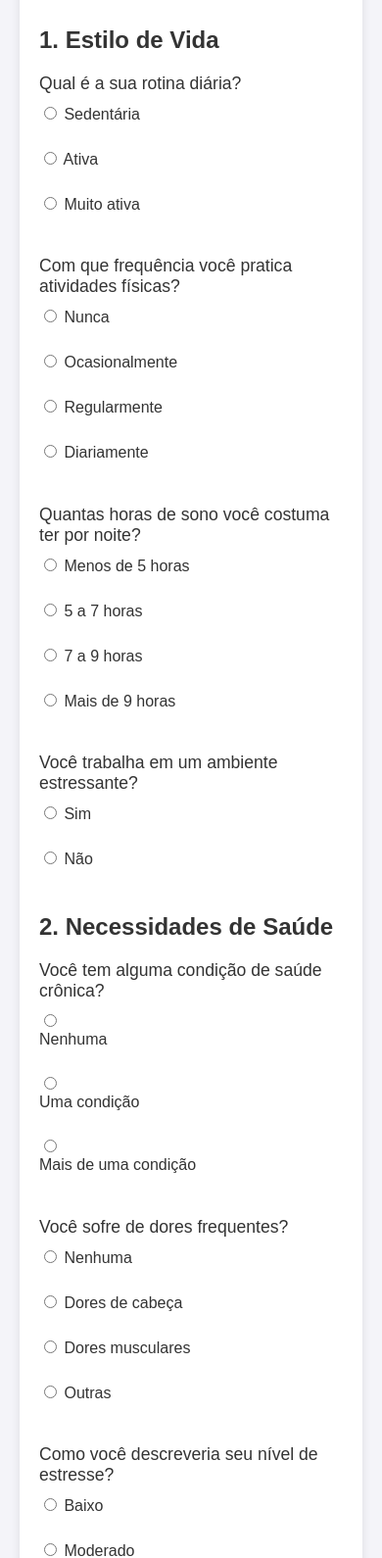
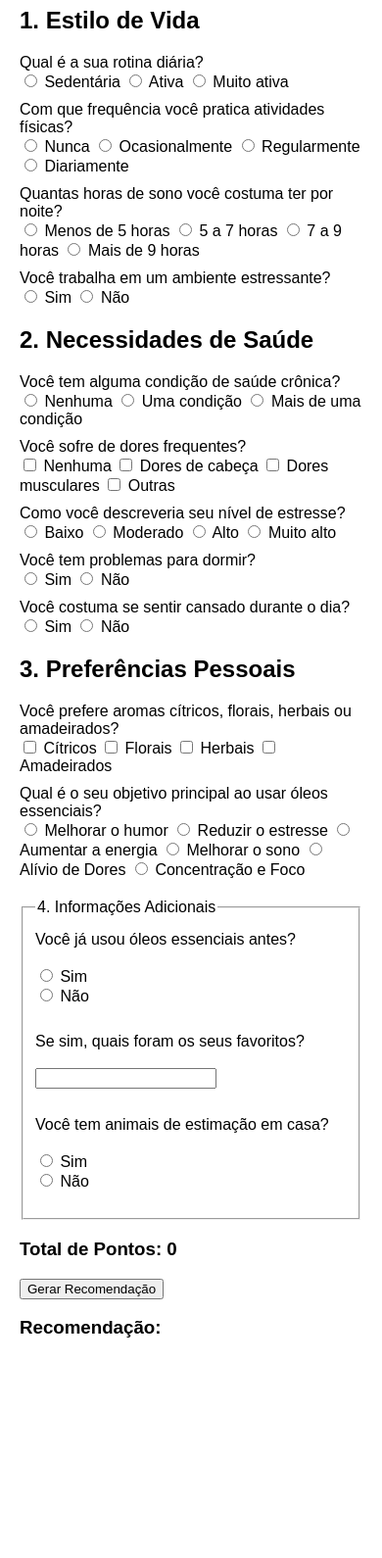
Before and after one commit to qnvitor/aroma_essence, a plain HTML site: page index.html in a window 390 px wide. Shown: the part 130-1720 px from the top of the page at 98% size. After the commit the page ends 1535 px from the top, so only its background shows below. Drawn offline with Linux system fonts and the light colour scheme.

Commit message:
att recomendacao

```diff
--- a/index.html
+++ b/index.html
@@ -3,113 +3,109 @@
 <head>
   <meta charset="UTF-8">
   <meta name="viewport" content="width=device-width, initial-scale=1.0">
-    <title>Questionário de Óleos Essenciais</title>
+  <title>Formulário de Pesquisa</title>
   <link rel="stylesheet" href="style.css">
 </head>
 <body>
-    <h1>Questionário de Óleos Essenciais</h1>
+  <h1>Formulário de Pesquisa</h1>
 
-    <form id="questionario">
-        <!-- Estilo de Vida -->
+  <form id="surveyForm">
+    <!-- Seção 1: Estilo de Vida -->
+    <div class="question-section">
       <h2>1. Estilo de Vida</h2>
 
-        <p>Qual é a sua rotina diária?</p>
-        <label><input type="radio" name="rotina" value="1"> Sedentária</label><br>
-        <label><input type="radio" name="rotina" value="2"> Ativa</label><br>
-        <label><input type="radio" name="rotina" value="3"> Muito ativa</label><br>
+      <label>Qual é a sua rotina diária?</label>
+      <input type="radio" name="routine" value="1" onclick="calculatePoints()"> Sedentária
+      <input type="radio" name="routine" value="2" onclick="calculatePoints()"> Ativa
+      <input type="radio" name="routine" value="3" onclick="calculatePoints()"> Muito ativa
 
-        <p>Com que frequência você pratica atividades físicas?</p>
-        <label><input type="radio" name="atividadesFisicas" value="0"> Nunca</label><br>
-        <label><input type="radio" name="atividadesFisicas" value="1"> Ocasionalmente</label><br>
-        <label><input type="radio" name="atividadesFisicas" value="2"> Regularmente</label><br>
-        <label><input type="radio" name="atividadesFisicas" value="3"> Diariamente</label><br>
+      <label>Com que frequência você pratica atividades físicas?</label>
+      <input type="radio" name="exercise" value="0" onclick="calculatePoints()"> Nunca
+      <input type="radio" name="exercise" value="1" onclick="calculatePoints()"> Ocasionalmente
+      <input type="radio" name="exercise" value="2" onclick="calculatePoints()"> Regularmente
+      <input type="radio" name="exercise" value="3" onclick="calculatePoints()"> Diariamente
 
-        <p>Quantas horas de sono você costuma ter por noite?</p>
-        <label><input type="radio" name="horasSono" value="0"> Menos de 5 horas</label><br>
-        <label><input type="radio" name="horasSono" value="1"> 5 a 7 horas</label><br>
-        <label><input type="radio" name="horasSono" value="2"> 7 a 9 horas</label><br>
-        <label><input type="radio" name="horasSono" value="3"> Mais de 9 horas</label><br>
+      <label>Quantas horas de sono você costuma ter por noite?</label>
+      <input type="radio" name="sleep" value="0" onclick="calculatePoints()"> Menos de 5 horas
+      <input type="radio" name="sleep" value="1" onclick="calculatePoints()"> 5 a 7 horas
+      <input type="radio" name="sleep" value="2" onclick="calculatePoints()"> 7 a 9 horas
+      <input type="radio" name="sleep" value="3" onclick="calculatePoints()"> Mais de 9 horas
 
-        <p>Você trabalha em um ambiente estressante?</p>
-        <label><input type="radio" name="ambienteEstressante" value="0"> Sim</label><br>
-        <label><input type="radio" name="ambienteEstressante" value="1"> Não</label><br>
+      <label>Você trabalha em um ambiente estressante?</label>
+      <input type="radio" name="stressEnv" value="0" onclick="calculatePoints()"> Sim
+      <input type="radio" name="stressEnv" value="1" onclick="calculatePoints()"> Não
+    </div>
 
-        <!-- Necessidades de Saúde -->
+    <!-- Seção 2: Necessidades de Saúde -->
+    <div class="question-section">
       <h2>2. Necessidades de Saúde</h2>
 
-        <!-- Pergunta: Você tem alguma condição de saúde crônica? -->
-        <p>Você tem alguma condição de saúde crônica?</p>
-        <input type="radio" id="nenhumaCondicao" name="saudeCronica" value="nenhuma">
-        <label for="nenhumaCondicao">Nenhuma</label><br>
+      <label>Você tem alguma condição de saúde crônica?</label>
+      <input type="radio" name="healthCondition" value="2" onclick="calculatePoints()"> Nenhuma
+      <input type="radio" name="healthCondition" value="1" onclick="calculatePoints()"> Uma condição
+      <input type="radio" name="healthCondition" value="0" onclick="calculatePoints()"> Mais de uma condição
 
-        <input type="radio" id="umaCondicao" name="saudeCronica" value="uma">
-        <label for="umaCondicao">Uma condição</label>
-        <input type="text" id="descricaoUmaCondicao" placeholder="Descreva a condição" style="display: none;"><br>
+      <label>Você sofre de dores frequentes?</label>
+      <input type="checkbox" name="pain" value="2" onclick="calculatePoints()"> Nenhuma
+      <input type="checkbox" name="pain" value="1" onclick="calculatePoints()"> Dores de cabeça
+      <input type="checkbox" name="pain" value="1" onclick="calculatePoints()"> Dores musculares
+      <input type="checkbox" name="pain" value="1" onclick="calculatePoints()"> Outras
 
-        <input type="radio" id="maisCondicoes" name="saudeCronica" value="mais">
-        <label for="maisCondicoes">Mais de uma condição</label>
-        <input type="text" id="descricaoMaisCondicoes" placeholder="Descreva as condições" style="display: none;"><br>
+      <label>Como você descreveria seu nível de estresse?</label>
+      <input type="radio" name="stressLevel" value="3" onclick="calculatePoints()"> Baixo
+      <input type="radio" name="stressLevel" value="2" onclick="calculatePoints()"> Moderado
+      <input type="radio" name="stressLevel" value="1" onclick="calculatePoints()"> Alto
+      <input type="radio" name="stressLevel" value="0" onclick="calculatePoints()"> Muito alto
 
-        <p>Você sofre de dores frequentes?</p>
-        <label><input type="radio" name="doresFrequentes" value="2"> Nenhuma</label><br>
-        <label><input type="radio" name="doresFrequentes" value="1"> Dores de cabeça</label><br>
-        <label><input type="radio" name="doresFrequentes" value="1"> Dores musculares</label><br>
-        <label><input type="radio" name="doresFrequentes" value="outras"> Outras</label>
-        <input type="text" id="descricaoOutrasDores" placeholder="Descreva as dores" style="display: none;"><br>
+      <label>Você tem problemas para dormir?</label>
+      <input type="radio" name="sleepProblems" value="0" onclick="calculatePoints()"> Sim
+      <input type="radio" name="sleepProblems" value="1" onclick="calculatePoints()"> Não
 
-        <p>Como você descreveria seu nível de estresse?</p>
-        <label><input type="radio" name="nivelEstresse" value="3"> Baixo</label><br>
-        <label><input type="radio" name="nivelEstresse" value="2"> Moderado</label><br>
-        <label><input type="radio" name="nivelEstresse" value="1"> Alto</label><br>
-        <label><input type="radio" name="nivelEstresse" value="0"> Muito alto</label><br>
+      <label>Você costuma se sentir cansado durante o dia?</label>
+      <input type="radio" name="tired" value="0" onclick="calculatePoints()"> Sim
+      <input type="radio" name="tired" value="1" onclick="calculatePoints()"> Não
+    </div>
 
-        <p>Você tem problemas para dormir?</p>
-        <label><input type="radio" name="problemasDormir" value="0"> Sim</label><br>
-        <label><input type="radio" name="problemasDormir" value="1"> Não</label><br>
-
-        <p>Você costuma se sentir cansado durante o dia?</p>
-        <label><input type="radio" name="cansaco" value="0"> Sim</label><br>
-        <label><input type="radio" name="cansaco" value="1"> Não</label><br>
-
-        <!-- Preferências Pessoais -->
+    <!-- Seção 3: Preferências Pessoais -->
+    <div class="question-section">
       <h2>3. Preferências Pessoais</h2>
 
-        <p>Você prefere aromas cítricos, florais, herbais ou amadeirados?</p>
-        <label><input type="radio" name="preferenciaAroma" value="citricos_florais"> Cítricos</label><br>
-        <label><input type="radio" name="preferenciaAroma" value="citricos_florais"> Florais</label><br>
-        <label><input type="radio" name="preferenciaAroma" value="herbais_amadeirados"> Herbais</label><br>
-        <label><input type="radio" name="preferenciaAroma" value="herbais_amadeirados"> Amadeirados</label><br>
+      <label>Você prefere aromas cítricos, florais, herbais ou amadeirados?</label>
+      <input type="checkbox" name="aromaPreference" value="citricaFlorais" onclick="calculatePoints()"> Cítricos
+      <input type="checkbox" name="aromaPreference" value="citricaFlorais" onclick="calculatePoints()"> Florais
+      <input type="checkbox" name="aromaPreference" value="herbaisAmadeiradas" onclick="calculatePoints()"> Herbais
+      <input type="checkbox" name="aromaPreference" value="herbaisAmadeiradas" onclick="calculatePoints()"> Amadeirados
 
-        <p>Algum aroma específico te incomoda?</p>
-        <label><input type="checkbox" name="aromaIncomoda" value="menta"> Menta</label><br>
-        <label><input type="checkbox" name="aromaIncomoda" value="lavanda"> Lavanda</label><br>
+      <label>Qual é o seu objetivo principal ao usar óleos essenciais?</label>
+      <input type="radio" name="goal" value="melhorarHumor" onclick="calculatePoints()"> Melhorar o humor
+      <input type="radio" name="goal" value="reduzirEstresse" onclick="calculatePoints()"> Reduzir o estresse
+      <input type="radio" name="goal" value="aumentarEnergia" onclick="calculatePoints()"> Aumentar a energia
+      <input type="radio" name="goal" value="melhorarSono" onclick="calculatePoints()"> Melhorar o sono
+      <input type="radio" name="goal" value="alivioDores" onclick="calculatePoints()"> Alívio de Dores
+      <input type="radio" name="goal" value="concentracaoFoco" onclick="calculatePoints()"> Concentração e Foco
+    </div>
 
-        <p>Você gosta de difusores, óleos de massagem ou sprays de ambiente?</p>
-        <label><input type="radio" name="preferenciaUso" value="difusores"> Difusores</label><br>
-        <label><input type="radio" name="preferenciaUso" value="oleos_massagem"> Óleos de massagem</label><br>
-        <label><input type="radio" name="preferenciaUso" value="sprays_ambiente"> Sprays de ambiente</label><br>
+    <fieldset>
+      <legend>4. Informações Adicionais</legend>
 
-        <p>Qual é o seu objetivo principal ao usar óleos essenciais?</p>
-        <label><input type="radio" name="objetivoPrincipal" value="humor"> Melhorar o humor</label><br>
-        <label><input type="radio" name="objetivoPrincipal" value="estresse"> Reduzir o estresse</label><br>
-        <label><input type="radio" name="objetivoPrincipal" value="energia"> Aumentar a energia</label><br>
-        <label><input type="radio" name="objetivoPrincipal" value="concentracao"> Melhorar a concentração</label><br>
+      <label>Você já usou óleos essenciais antes?</label><br>
+      <input type="radio" name="usedOils" value="1" onclick="calculatePoints()"> Sim<br>
+      <input type="radio" name="usedOils" value="0" onclick="calculatePoints()"> Não<br><br>
 
-        <!-- Informações Adicionais -->
-        <h2>4. Informações Adicionais</h2>
+      <label>Se sim, quais foram os seus favoritos?</label><br>
+      <input type="text" name="favoriteOils"><br><br>
 
-        <p>Você já usou óleos essenciais antes?</p>
-        <label><input type="radio" name="usouOleosAntes" value="1"> Sim</label><br>
-        <label><input type="radio" name="usouOleosAntes" value="0"> Não</label><br>
+      <label>Você tem animais de estimação em casa?</label><br>
+      <input type="radio" name="petsAtHome" value="0" onclick="calculatePoints()"> Sim<br>
+      <input type="radio" name="petsAtHome" value="1" onclick="calculatePoints()"> Não<br><br>
+    </fieldset>
 
-        <p>Você tem animais de estimação em casa?</p>
-        <label><input type="radio" name="animaisEstimacao" value="0"> Sim</label><br>
-        <label><input type="radio" name="animaisEstimacao" value="1"> Não</label><br>
+    <h3>Total de Pontos: <span id="totalPoints">0</span></h3>
+    <button type="button" onclick="generateRecommendation()">Gerar Recomendação</button>
 
-        <button type="button" onclick="calcularRecomendacao()">Ver Recomendação</button>
+    <!-- Elemento para exibir a recomendação -->
+    <h3>Recomendação: <span id="recommendation"></span></h3>
   </form>
-
-    <p id="resultado"></p>
 
   <script src="script.js"></script>
 </body>
--- a/script.js
+++ b/script.js
@@ -1,148 +1,93 @@
-// Mostrar/ocultar campos de texto com base na seleção da condição de saúde crônica
-function toggleInputDisplay(radioName, displayMapping) {
-    document.querySelectorAll(`input[name="${radioName}"]`).forEach((elem) => {
-        elem.addEventListener('change', function() {
-            for (const [value, ids] of Object.entries(displayMapping)) {
-                const [showId, hideIds] = ids;
-                if (this.value === value) {
-                    // Mostrar a caixa de texto correspondente
-                    if (showId) {
-                        document.getElementById(showId).style.display = "inline-block";
-                    }
-                    // Ocultar as caixas de texto correspondentes
-                    hideIds.forEach(hideId => {
-                        document.getElementById(hideId).style.display = "none";
-                    });
-                } else {
-                    // Ocultar as caixas de texto se não forem selecionadas
-                    if (hideIds.includes(showId)) {
-                        document.getElementById(showId).style.display = "none";
-                    }
-                }
-            }
-        });
+function calculatePoints() {
+    let total = 0;
+    const form = document.forms['surveyForm'];
+
+    const inputs = form.querySelectorAll('input[type="radio"]:checked, input[type="checkbox"]:checked');
+    inputs.forEach(input => {
+        total += parseInt(input.value) || 0;
     });
+
+    document.getElementById("totalPoints").innerText = total;
+    return total;
+  }
+
+  function getRecommendation(goal, score, preference) {
+    const recommendations = {
+        melhorarHumor: {
+            citricaFlorais: score >= 20
+                ? "Laranja doce + Limão + Bergamota ou Lavanda + Ylang Ylang + Gerânio"
+                : "Lavanda + Laranja doce + Jasmim + Rosa",
+            herbaisAmadeiradas: score >= 20
+                ? "Alecrim + Eucalipto + Cedro + Manjerona"
+                : "Sândalo + Cedro + Lavanda + Hortelã-pimenta"
+        },
+        reduzirEstresse: {
+            citricaFlorais: score >= 20
+                ? "Bergamota + Neroli + Ylang Ylang + Lavanda"
+                : "Lavanda + Rosa + Laranja doce + Camomila",
+            herbaisAmadeiradas: score >= 20
+                ? "Lavanda + Manjericão + Alecrim ou Cedro + Sândalo"
+                : "Sálvia + Camomila + Cedro + Patchouli"
+        },
+        aumentarEnergia: {
+            citricaFlorais: score >= 20
+                ? "Alecrim + Hortelã-pimenta + Limão + Canela"
+                : "Toranja + Limão Siciliano + Tangerina ou Hortelã-pimenta + Eucalipto + Alecrim",
+            herbaisAmadeiradas: score >= 20
+                ? "Alecrim + Hortelã-pimenta + Limão + Canela"
+                : "Toranja + Limão Siciliano + Tangerina ou Hortelã-pimenta + Eucalipto + Alecrim"
+        },
+        melhorarSono: {
+            independente: score >= 20
+                ? "Lavanda + Camomila Romana + Neroli ou Cedro + Vetiver + Sândalo"
+                : "Lavanda + Camomila + Cedro + Sândalo"
+        },
+        alivioDores: {
+            citricaFlorais: score >= 20
+                ? "Eucalipto + Hortelã-pimenta + Gengibre ou Lavanda + Alecrim + Manjerona"
+                : "Eucalipto + Hortelã-pimenta + Gengibre ou Lavanda + Alecrim + Manjerona",
+            herbaisAmadeiradas: score >= 20
+                ? "Alecrim + Eucalipto + Lavanda + Sândalo"
+                : "Alecrim + Eucalipto + Lavanda + Sândalo"
+        },
+        concentracaoFoco: {
+            citricaFlorais: score >= 20
+                ? "Limão + Alecrim + Menta ou Hortelã-pimenta + Alecrim + Sálvia"
+                : "Limão + Bergamota + Eucalipto + Alecrim",
+            herbaisAmadeiradas: score >= 20
+                ? "Alecrim + Cedro + Vetiver + Hortelã-pimenta"
+                : "Patchouli + Sândalo + Alecrim + Eucalipto"
+        }
+    };
+
+    // Verifica se existe uma recomendação específica para o objetivo e preferência
+    if (recommendations[goal] && recommendations[goal][preference]) {
+        return recommendations[goal][preference];
+    }
+    // Caso especial para objetivos que não dependem de preferências específicas
+    if (recommendations[goal] && recommendations[goal].independente) {
+        return recommendations[goal].independente;
+    }
+    return "Nenhuma recomendação específica";
 }
 
-// Inicializando os campos de entrada
-toggleInputDisplay('saudeCronica', {
-    'uma': ['descricaoUmaCondicao', []],
-    'mais': ['descricaoMaisCondicoes', ['descricaoUmaCondicao']],
-    'nenhuma': ['', ['descricaoUmaCondicao', 'descricaoMaisCondicoes']]
-});
+  function generateRecommendation() {
+    const form = document.forms['surveyForm'];
+    const goal = form['goal'].value;
+    const score = calculatePoints();
 
-toggleInputDisplay('doresFrequentes', {
-    '2': ['', ['descricaoOutrasDores']], // Nenhuma
-    '1': ['', ['descricaoOutrasDores']], // Dores de cabeça ou musculares
-    'outras': ['descricaoOutrasDores', []] // Outras
-});
+    const preferences = Array.from(form.querySelectorAll('input[name="aromaPreference"]:checked'))
+                             .map(input => input.value);
 
-// Função de cálculo atualizada para pegar as condições crônicas detalhadas
-function calcularRecomendacao() {
-    const resultadoElemento = document.getElementById("resultado");
-
-    // Obter as respostas
-    const rotina = document.querySelector('input[name="rotina"]:checked')?.value;
-    const atividadesFisicas = document.querySelector('input[name="atividadesFisicas"]:checked')?.value;
-    const horasSono = document.querySelector('input[name="horasSono"]:checked')?.value;
-    const ambienteEstressante = document.querySelector('input[name="ambienteEstressante"]:checked')?.value;
-    const saudeCronica = document.querySelector('input[name="saudeCronica"]:checked')?.value;
-    const descricaoUmaCondicao = document.getElementById("descricaoUmaCondicao").value;
-    const descricaoMaisCondicoes = document.getElementById("descricaoMaisCondicoes").value;
-    const doresFrequentes = document.querySelector('input[name="doresFrequentes"]:checked')?.value;
-    const nivelEstresse = document.querySelector('input[name="nivelEstresse"]:checked')?.value;
-    const problemasDormir = document.querySelector('input[name="problemasDormir"]:checked')?.value;
-    const cansaco = document.querySelector('input[name="cansaco"]:checked')?.value;
-    const preferenciaAroma = document.querySelector('input[name="preferenciaAroma"]:checked')?.value;
-    const objetivoPrincipal = document.querySelector('input[name="objetivoPrincipal"]:checked')?.value;
-
-    // Verificar se todas as perguntas foram respondidas
-    if (!rotina || !atividadesFisicas || !horasSono || !ambienteEstressante || !saudeCronica ||
-        !doresFrequentes || !nivelEstresse || !problemasDormir || !cansaco || !preferenciaAroma ||
-        !objetivoPrincipal) {
-        resultadoElemento.innerText = "Por favor, responda todas as perguntas!";
-        return;
+    let preferenceType;
+    if (preferences.includes("citricaFlorais")) {
+        preferenceType = "citricaFlorais";
+    } else if (preferences.includes("herbaisAmadeiradas")) {
+        preferenceType = "herbaisAmadeiradas";
+    } else {
+        preferenceType = "citricaFlorais";
     }
 
-    // Verificar se o usuário informou as condições de saúde crônicas
-    if (saudeCronica === "uma" && !descricaoUmaCondicao) {
-        resultadoElemento.innerText = "Por favor, descreva sua condição de saúde crônica.";
-        return;
-    }
-    if (saudeCronica === "mais" && !descricaoMaisCondicoes) {
-        resultadoElemento.innerText = "Por favor, descreva suas condições de saúde crônicas.";
-        return;
-    }
-
-    let recomendacao = "";
-
-    // Regras para as recomendações
-    switch (objetivoPrincipal) {
-        case "humor":
-            if (preferenciaAroma === "citricos_florais") {
-                recomendacao = nivelEstresse <= 1 ?
-                    "Laranja doce + Limão + Bergamota ou Lavanda + Ylang Ylang + Gerânio" :
-                    "Lavanda + Laranja doce + Jasmim + Rosa";
-            } else {
-                recomendacao = nivelEstresse <= 1 ?
-                    "Alecrim + Eucalipto + Cedro + Manjerona" :
-                    "Sândalo + Cedro + Lavanda + Hortelã-pimenta";
-            }
-            break;
-
-        case "estresse":
-            if (preferenciaAroma === "citricos_florais") {
-                recomendacao = nivelEstresse <= 1 ?
-                    "Bergamota + Neroli + Ylang Ylang + Lavanda" :
-                    "Lavanda + Rosa + Laranja doce + Camomila";
-            } else {
-                recomendacao = nivelEstresse <= 1 ?
-                    "Lavanda + Manjericão + Alecrim ou Cedro + Sândalo + Vetiver" :
-                    "Cedro + Sândalo + Patchouli + Lavanda";
-            }
-            break;
-
-        case "energia":
-            if (cansaco === "0") {
-                recomendacao = preferenciaAroma === "citricos_florais" || preferenciaAroma === "herbais_amadeirados" ?
-                    "Toranja + Limão Siciliano + Tangerina ou Hortelã-pimenta + Eucalipto + Alecrim" :
-                    "Alecrim + Hortelã-pimenta + Limão + Canela";
-            } else {
-                recomendacao = "Alecrim + Hortelã-pimenta + Limão + Canela";
-            }
-            break;
-
-        case "concentracao":
-            if (preferenciaAroma === "citricos_florais") {
-                recomendacao = nivelEstresse <= 1 ?
-                    "Limão + Alecrim + Menta ou Hortelã-pimenta + Alecrim + Sálvia" :
-                    "Limão + Bergamota + Eucalipto + Alecrim";
-            } else {
-                recomendacao = nivelEstresse <= 1 ?
-                    "Alecrim + Cedro + Vetiver + Hortelã-pimenta" :
-                    "Patchouli + Sândalo + Alecrim + Eucalipto";
-            }
-            break;
-
-        case "sono":
-            recomendacao = problemasDormir === "0" ?
-                "Lavanda + Camomila + Cedro + Sândalo" :
-                "Lavanda + Camomila Romana + Neroli ou Cedro + Vetiver + Sândalo";
-            break;
-
-        case "dores":
-            if (doresFrequentes === "1") {
-                recomendacao = preferenciaAroma === "citricos_florais" ?
-                    "Eucalipto + Hortelã-pimenta + Gengibre ou Lavanda + Alecrim + Manjerona" :
-                    "Alecrim + Eucalipto + Lavanda + Sândalo";
-            }
-            break;
-
-        default:
-            recomendacao = "Nenhuma recomendação disponível.";
-            break;
-    }
-
-    // Exibir o resultado
-    resultadoElemento.innerHTML = `Recomendação: ${recomendacao}<br>`;
-}
+    const recommendation = getRecommendation(goal, score, preferenceType);
+    document.getElementById("recommendation").innerText = recommendation;
+  }
--- a/style.css
+++ b/style.css
@@ -1,47 +1,15 @@
 body {
     font-family: Arial, sans-serif;
-    margin: 20px;
-    background-color: #f4f4f9;
-    color: #333;
-}
+    max-width: 800px;
+    margin: auto;
+    padding: 20px;
+  }
 
-h1 {
-    color: #5a5a5a;
-}
+  .question-section {
+    margin-bottom: 20px;
+  }
 
-form {
-    background: #ffffff;
-    padding: 20px;
-    border-radius: 8px;
-    box-shadow: 0 0 10px rgba(0, 0, 0, 0.1);
-}
-
-p {
-    font-size: 1.1em;
-    margin-bottom: 10px;
-}
-
-label {
-    font-size: 1em;
+  label {
     display: block;
-    margin-bottom: 8px;
-}
-
-button {
-    background-color: #4CAF50;
-    color: white;
-    padding: 10px 20px;
-    border: none;
-    border-radius: 5px;
-    cursor: pointer;
-    font-size: 1em;
-}
-
-button:hover {
-    background-color: #45a049;
-}
-
-#resultado {
-    margin-top: 20px;
-    font-weight: bold;
-}
+    margin-top: 10px;
+  }
```
Lines whose indentation alone changed are shown as unchanged.
